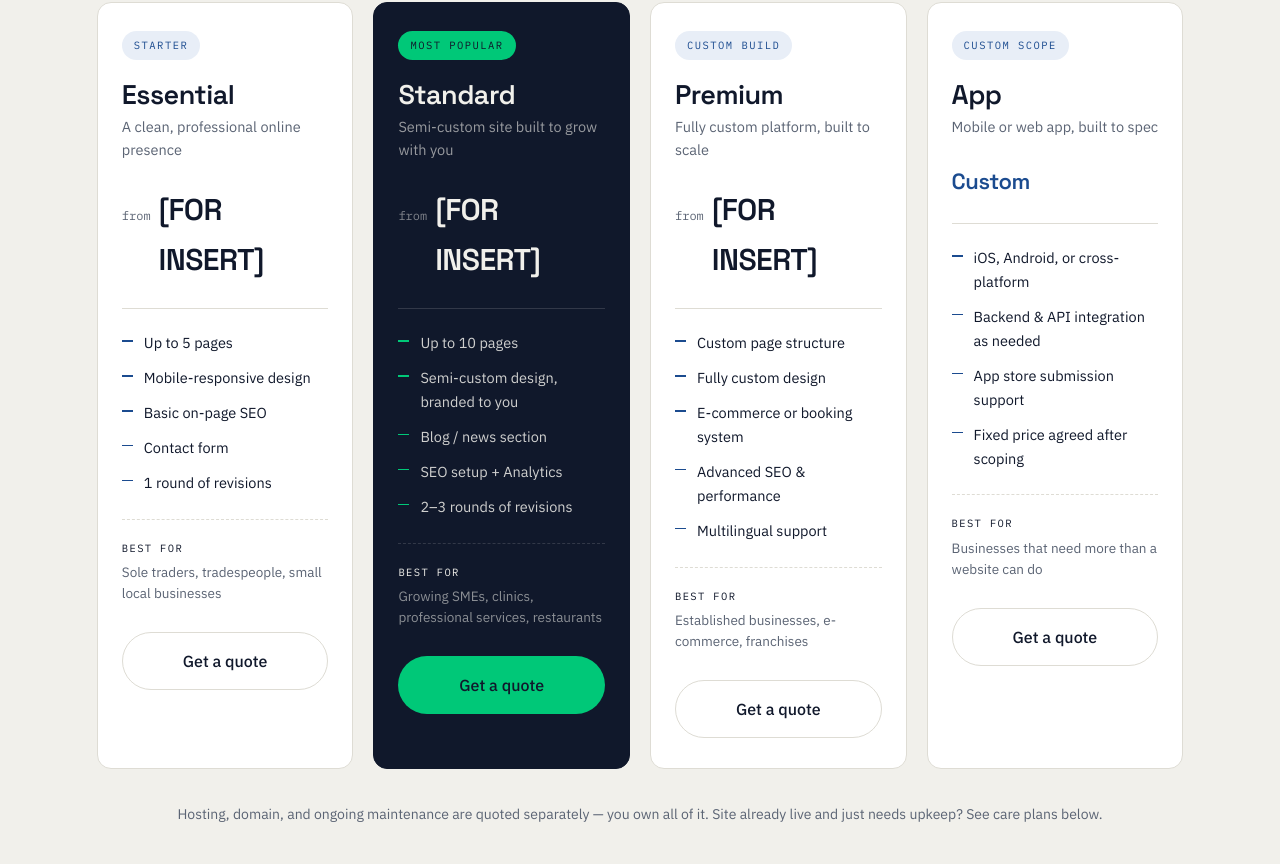
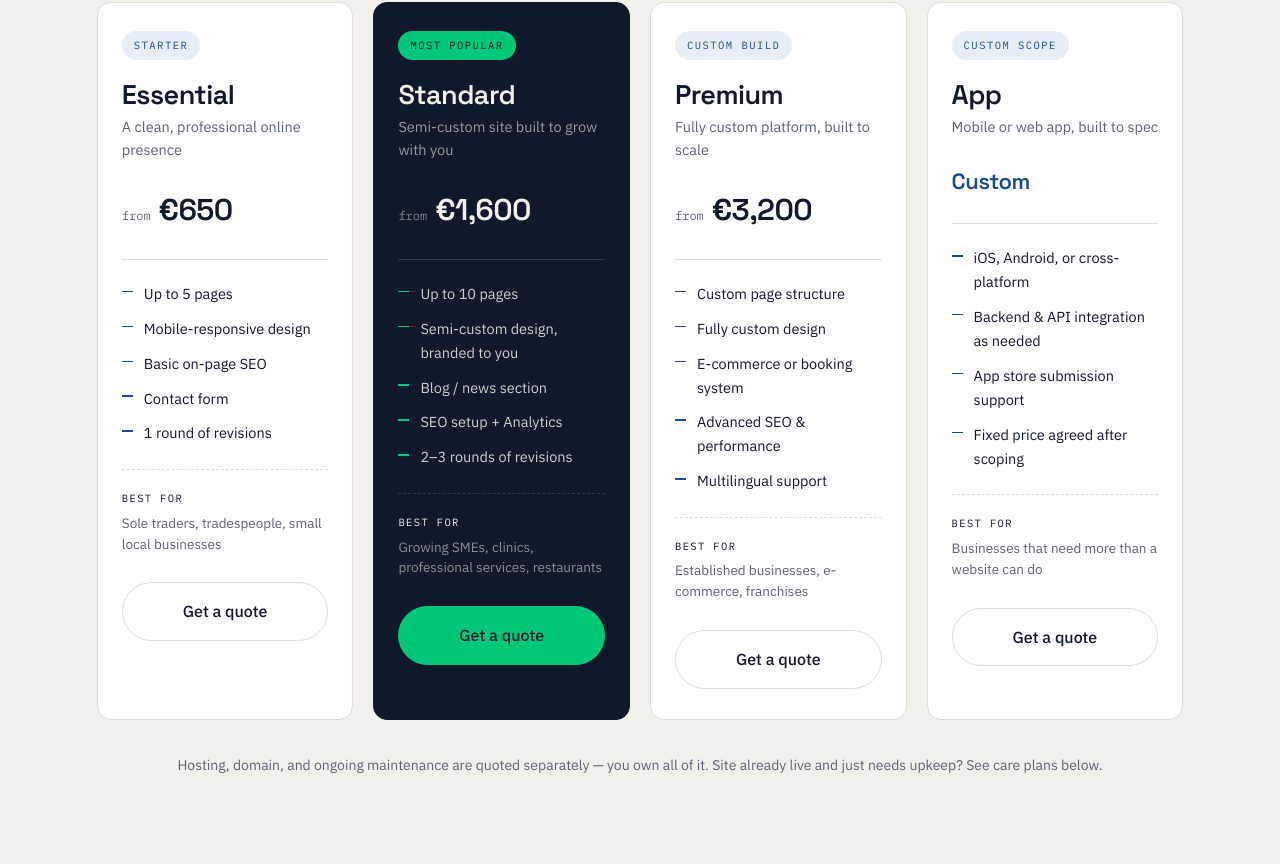
Before and after one commit to MbIndaz/mbase-site, a React (Vite) app: page / in a window 1280 px wide. Shown: the part 3196-4060 px from the top of the page. Built offline with nearby package versions, Linux system fonts and the light colour scheme.

Commit message:
Add real pricing

```diff
--- a/src/siteConfig.js
+++ b/src/siteConfig.js
@@ -50,7 +50,7 @@ export const packages = [
     badge: 'Starter',
     name: 'Essential',
     subtitle: 'A clean, professional online presence',
-    price: '[FOR INSERT]',
+    price: '€650',
     features: [
       'Up to 5 pages',
       'Mobile-responsive design',
@@ -66,7 +66,7 @@ export const packages = [
     badge: 'Most popular',
     name: 'Standard',
     subtitle: 'Semi-custom site built to grow with you',
-    price: '[FOR INSERT]',
+    price: '€1,600',
     features: [
       'Up to 10 pages',
       'Semi-custom design, branded to you',
@@ -82,7 +82,7 @@ export const packages = [
     badge: 'Custom build',
     name: 'Premium',
     subtitle: 'Fully custom platform, built to scale',
-    price: '[FOR INSERT]',
+    price: '€3,200',
     features: [
       'Custom page structure',
       'Fully custom design',
@@ -120,7 +120,7 @@ export const carePlans = [
     badge: 'Basic',
     name: 'Basic Care',
     subtitle: 'Keeps a live site safe and working',
-    price: '[FOR INSERT]',
+    price: '€90',
     cadence: '/month',
     features: [
       'Up to 2 hours of bug fixes',
@@ -136,7 +136,7 @@ export const carePlans = [
     badge: 'Most popular',
     name: 'Standard Care',
     subtitle: 'For sites that change often',
-    price: '[FOR INSERT]',
+    price: '€225',
     cadence: '/month',
     features: [
       'Up to 5 hours of bug fixes',
@@ -153,7 +153,7 @@ export const carePlans = [
     badge: 'Priority',
     name: 'Priority Care',
     subtitle: 'For sites where downtime costs money',
-    price: '[FOR INSERT]',
+    price: '€400',
     cadence: '/month',
     features: [
       'Up to 10 hours of bug fixes',
```
